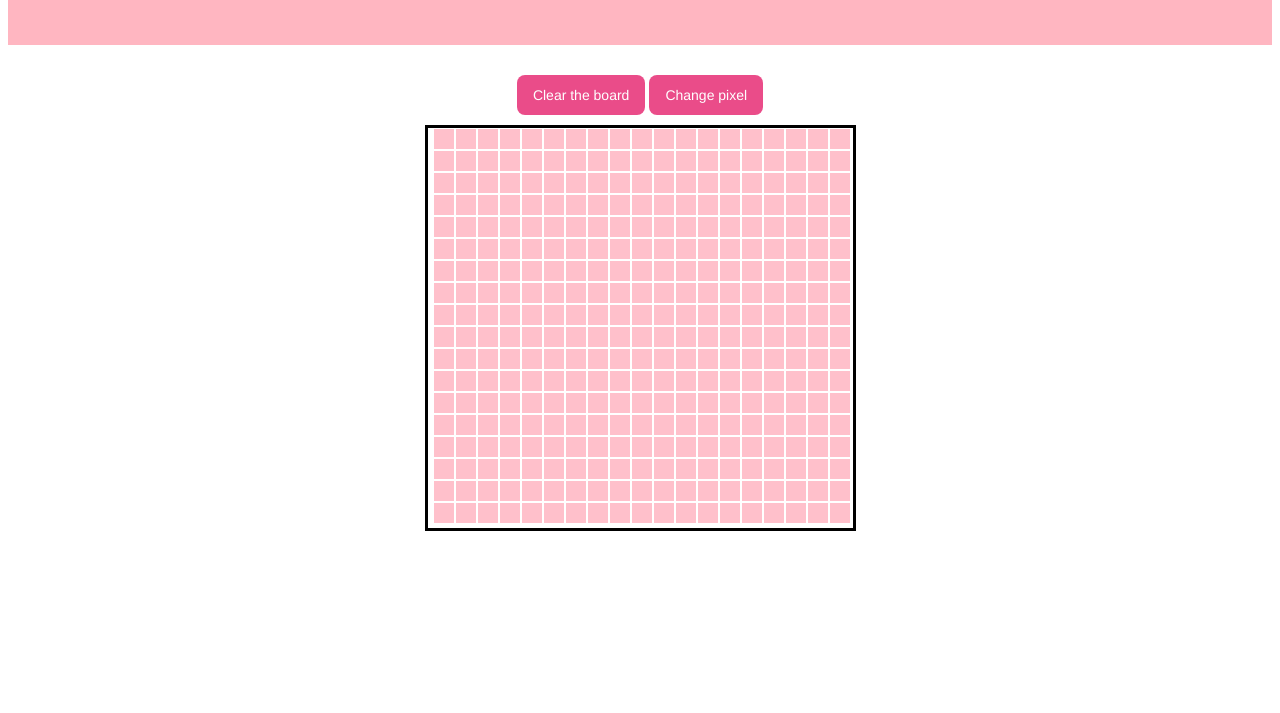
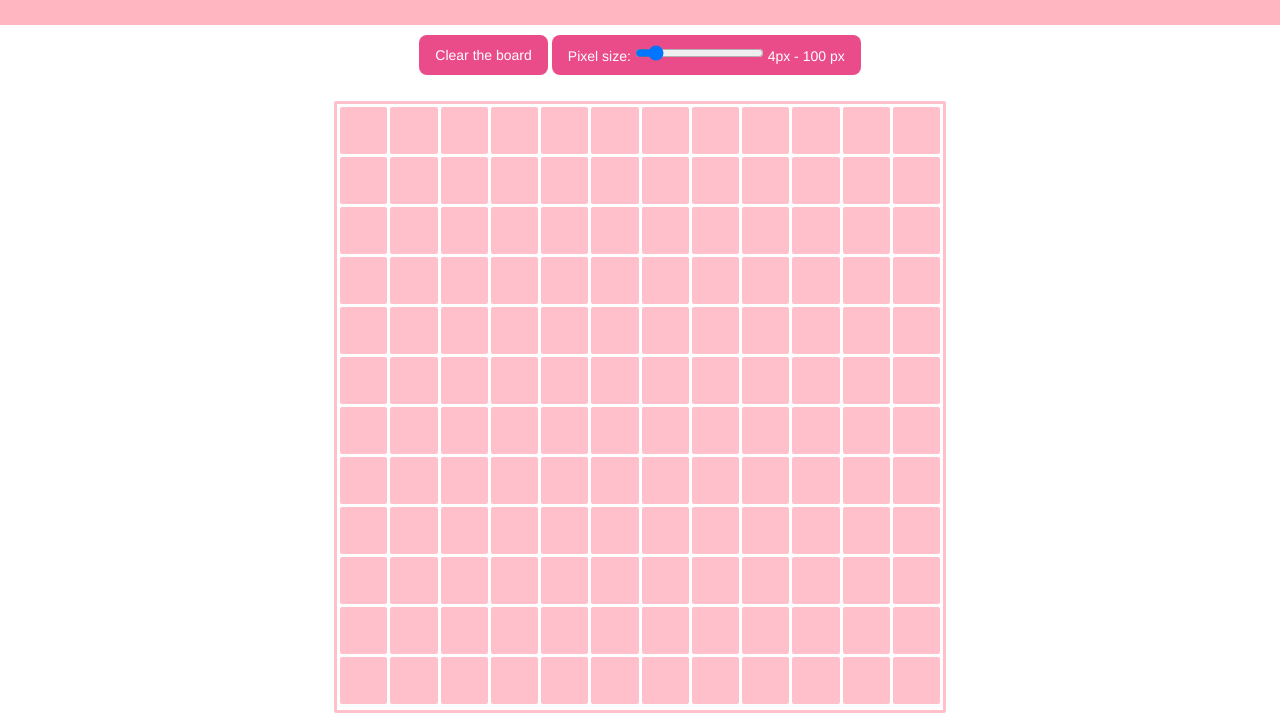
Before and after one commit to Yj-nnie/Etch_a_sketchTOP, a plain HTML site: page index.html in a window 1280 px wide. Shown: the part 129-842 px from the top of the page. Before the commit the page ends 800 px from the top, so only its background shows below. Drawn offline with Linux system fonts and the light colour scheme.

Commit message:
changed to cssGrid completed pixel size

```diff
--- a/index.html
+++ b/index.html
@@ -10,11 +10,21 @@
 <body>
 
     <h1 class="Name">Etch-A-Sketch</h1>
-    <div class="thebuttons">
+    <div class="content_display">
+        <div class="thebuttons">
 
-        <button id = "clear" class="button-1" role="button">Clear the board</button>
-        &nbsp
-        <button id="pixel"class="button-1" role="button">Change pixel</button>
+            <button id = "clear" class="button-1" role="button">Clear the board</button>
+            &nbsp
+
+            <div class="button-1">
+            <label>
+             Pixel size:    </label>
+            <input type="range" min="4" max="100" value="15" id="sizeRange" class="slider">
+            <label>
+                4px - 100 px   </label>
+            </div>
+
+        </div>
 
 
     </div>
--- a/script.js
+++ b/script.js
@@ -1,26 +1,24 @@
 
-function initialize(e){
 
-    const canvas = document.createElement('div');
-   // canvas.classList.add('my-canvas');
-    canvas.id="my-canvas";
+function initialize_grid(size){
 
-        for(let idx = 1; idx <= initialPixels; idx++){
+    containerLocation.style.setProperty('--size',size)
 
-            const flexcontainer = document.createElement('div');
-            flexcontainer.classList.add('flexbox-container');
+    const grid_container = document.createElement('div');
+    grid_container.classList.add("grid_container");
 
-                for(let i = 0; i<= initialPixels; i++) {
-                const square = document.createElement('div');
-                square.classList.add("flexbox-item");
-                //add my hover effect
-                square.addEventListener('mouseenter', changeColor, false);
-                flexcontainer.appendChild(square);
-                }
+        for(let idx = 0; idx <= size*size; idx++){
+            const item = document.createElement('div');
+            item.classList.add('pixel');
+            // add Hover effect to change color
+            item.addEventListener('mouseenter', changeColor,false);
+            grid_container.appendChild(item);
+        }
 
-            canvas.appendChild(flexcontainer);
-        }
-    containerLocation.appendChild(canvas);
+
+        containerLocation.appendChild(grid_container)
+
+
 }
 
 function changeColor(event){
@@ -37,7 +35,7 @@ function clearBoard(event){
     //revert button back to original color
     event.target.style.backgroundColor="#EA4C89";
     // grab boxes and recert back to original color
-    const boxes = document.getElementsByClassName('flexbox-item')
+    const boxes = document.getElementsByClassName('pixel')
     for(let i = 0; i < boxes.length; i++){
         boxes[i].style.backgroundColor="pink";
     }
@@ -47,64 +45,56 @@ function clearBoard(event){
 function updatePixel(event){
 
 
-    const mycanvas = document.getElementById('my-canvas');
-    const containers= document.getElementsByClassName('flexbox-container');
-    const items = document.getElementsByClassName('flexbox-item');
-    const canvasStyle = getComputedStyle(mycanvas);
-    const containerStyle = getComputedStyle(mycanvas);
-    const boxStyle = getComputedStyle(mycanvas);
+    //revert button back to original color
+    event.target.style.backgroundColor="#EA4C89";
 
+    const container= document.getElementsByClassName('grid_container');
+    const items = document.getElementsByClassName('pixel');
 
-    var newPixel = prompt("enter size: ")
-    var oldPixel = canvasStyle
-    var newContainerCount =  containers.clientHeight/newPixel
-    var newItemCount = items.clientwidth/newPixel
+    var newPixel = event.target.value
+    //prompt("enter size: ")
 
-    console.log(containers.clientHeight)
+   //default number of pixels
+    if (!newPixel){
+        newPixel = 6;
+    }
+
+    console.log(container.clientHeight)
     console.log(items.clientwidth)
 
     // remove nested divs and the canvas.
-    for(let j = containers.length-1; j >= 0; j--){
+    for(let j = container.length-1; j >= 0; j--){
 
         for(let i = items.length-1; i >= 0 ; i--){
             console.log(items[i])
             items[i].remove();
         }
-        containers[j].remove();
+        container[j].remove();
     }
 
-    mycanvas.remove()
+
 
    // initialPixels = newContainerCount;
-    initialize();
+   initialize_grid(newPixel)
 
 }
 
 
 // create the board
 const toLoad = document.getElementById('chooseSize');
-const containerLocation = document.querySelector('body');
+const containerLocation = document.querySelector('.content_display');
 //pixel globally accessible for creating board
 
-var initialPixels = 18
 
-initialize()
+var size = 12
+
+
+initialize_grid(size)
 
 //clear board function
 const toClear = document.getElementById('clear');
 toClear.addEventListener('click',clearBoard);
 
 //change pixel
-const changePixel= document.getElementById('pixel');
-changePixel.addEventListener('click', updatePixel);
-
-/* -- my canvas
-Largest width - 400
-largest height - 400
-
---flexbox container - height 22
--- flexbox container - width 400
-
-- smallest item
-max width
-*/
+const changePixel= document.getElementById('sizeRange');
+changePixel.addEventListener('change', updatePixel);
--- a/stylesheet.css
+++ b/stylesheet.css
@@ -1,14 +1,86 @@
+*{
+    margin:0;
+    padding: 0;
+
+}
+
+html, .body, .content_display{
+height: 100%;
+box-sizing: border-box;
+
+}
+
+.content_display{
+ /*   background-color: aqua; - used for building*/
+    display: flex;
+    justify-content: center;
+    align-items: center;
+    flex-direction: column;
+}
+
+.thebuttons, .grid_container{
+ /*   background-color: chartreuse;   - used for building*/
+    width:600px;
+    border-radius: 2px;
+}
+
+.thebuttons{
+ padding:1em;
+ margin-bottom: 1em;
+ display: flex;
+ justify-content: center;
+ align-items: center;
+
+ width:50%;
+ border:3px;
+ padding:10px;
+
+}
+
+.pixel{
+    background-color: pink;
+    border-radius: 2px;
+}
+
+.grid_container{
+
+    height: 600px;
+    display: grid;
+    grid-template-columns: repeat(var(--size), 1fr);
+    grid-template-rows: repeat(var(--size), 1fr);
+    gap: 3px;
+    padding: 3px;
+
+    border-color: pink;
+    border-style: solid;
+
+}
+
+
+/*
+
 #my-canvas{
 
-    margin:0 auto;
-    width: 400px;
-    height: 400px ;
+    margin:25vh auto 0 ;
+    width: 50vh;
+    height: 50vh;
     border:3px solid black;
-    padding-left:5px;
-    padding-right:20px;
+    padding: 0.5em;
+    background-color: yellow;
+
+    display: flex
+    flex-drow;
+
+}
 
 
+
+.items{
+    background-color: lightblue;
+    margin: 25vh auto 0;
 }
+
+
 .flexbox-container{
     display: flex;
     align-items: center;
@@ -20,10 +92,10 @@
     margin: 1px;
     border: 0.5 px dotted white;
     background-color: pink;
-    min-height: 20px;
+    min-height: 20px;   flex-wrap: wrap;
 }
 
-
+*/
 
 .Name{
     padding: 60px;
@@ -35,18 +107,8 @@
 
 }
 
-.thebuttons{
-
-    display: flex;
-    justify-content: center;
-    align-items: center;
 
 
-    margin:0 auto;
-    width:50%;
-    border:3px;
-    padding:10px;
-}
 
 
 
```
